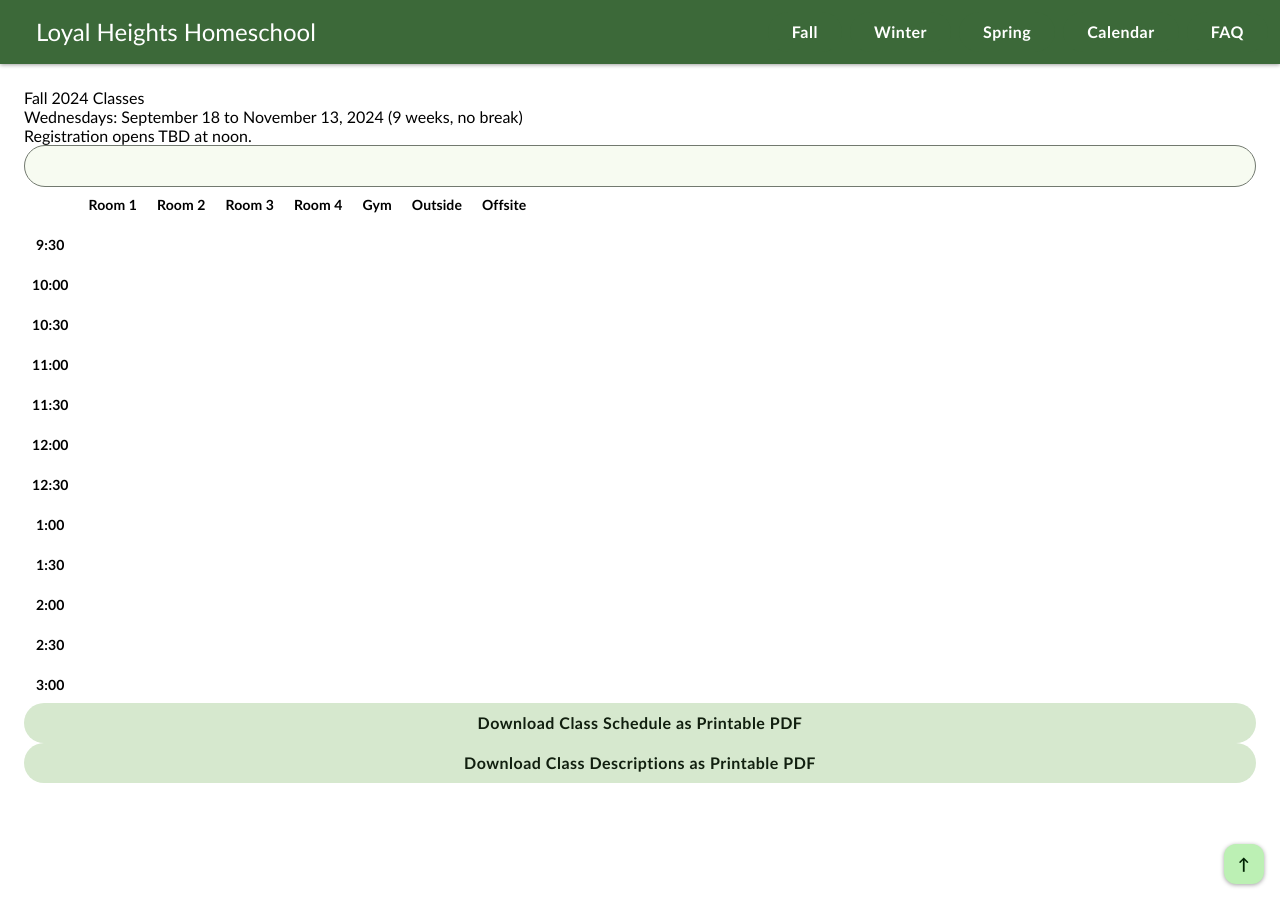
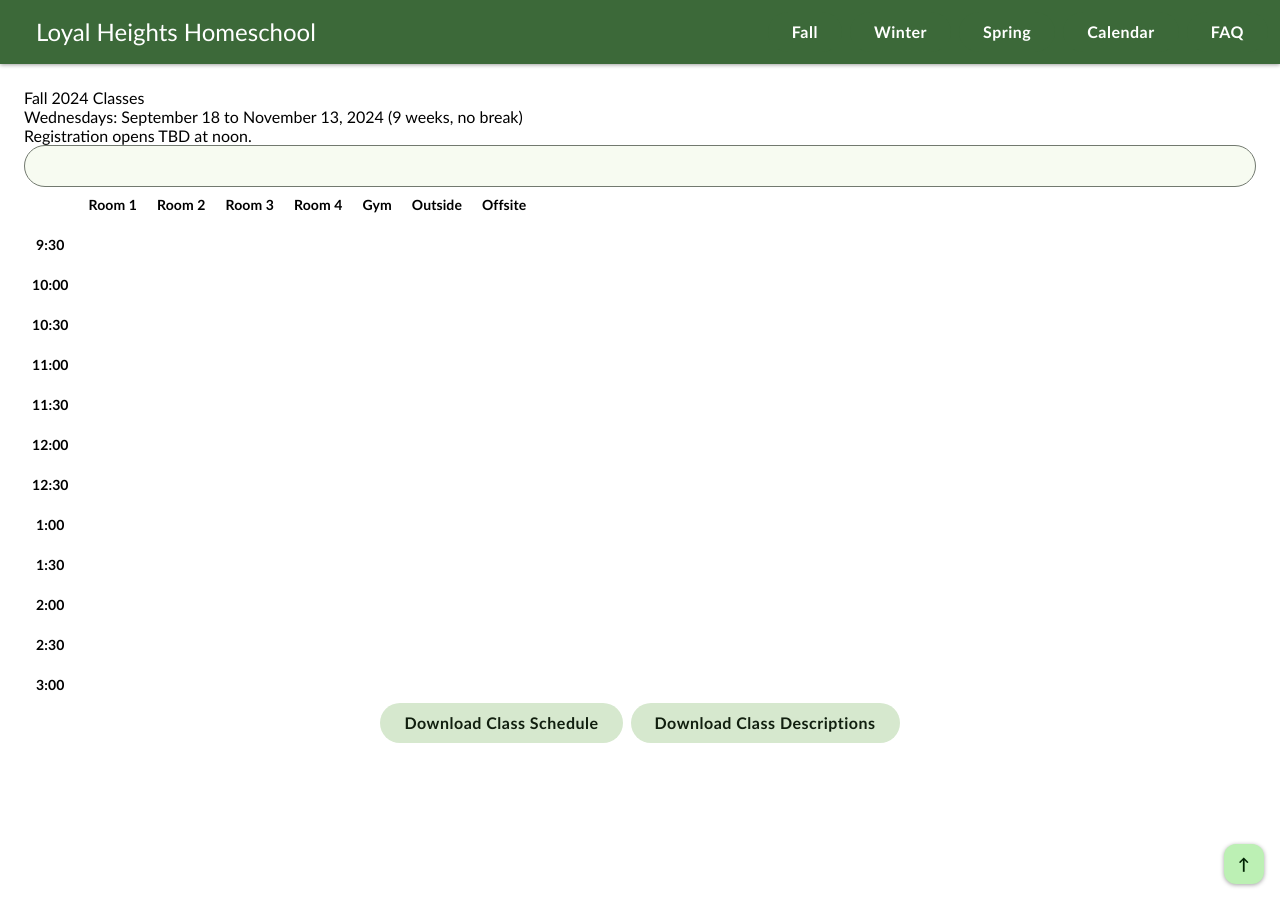
Before and after one commit to loyalheightshomeschool/loyalheightshomeschool.github.io, a Jekyll site: the page built from _quarters/2024-fall.html, in a window 1280 px wide. Built offline with Jekyll 4.4.1, drawn with Linux system fonts in a browser that asks for light colours.

Commit message:
Update quarter.html

```diff
--- a/_layouts/quarter.html
+++ b/_layouts/quarter.html
@@ -151,8 +151,12 @@ layout: default
 {% endif %}{% endfor %}
 </div>
 </div>
-{% if page.schedule %}<p><a class="button common filled-tonal no-icon" rel="noreferrer noopener" target="_blank" href="{{ page.schedule }}">Download Class Schedule as Printable PDF</a></p>{% endif %}
-{% if page.descriptions %}<p><a class="button common filled-tonal no-icon" rel="noreferrer noopener" target="_blank" href="{{ page.descriptions }}">Download Class Descriptions as Printable PDF</a></p>{% endif %}
+{% if page.schedule or page.descriptions %}
+<div class="download-links">
+{% if page.schedule %}<p><a class="button common filled-tonal no-icon" rel="noreferrer noopener" target="_blank" href="{{ page.schedule }}">Download Class Schedule</a></p>{% endif %}
+{% if page.descriptions %}<p><a class="button common filled-tonal no-icon" rel="noreferrer noopener" target="_blank" href="{{ page.descriptions }}">Download Class Descriptions</a></p>{% endif %}
+</div>
+{% endif %}
 <div class="class-description-container">
 {% for class in site.data.classes %}{% if class.quarter == page.data and class.day_of_the_week == "Wednesday" %}
 <div id="{{ class.class_name | downcase | replace: " ", "-"}}" class="card outlined class-description">
```
